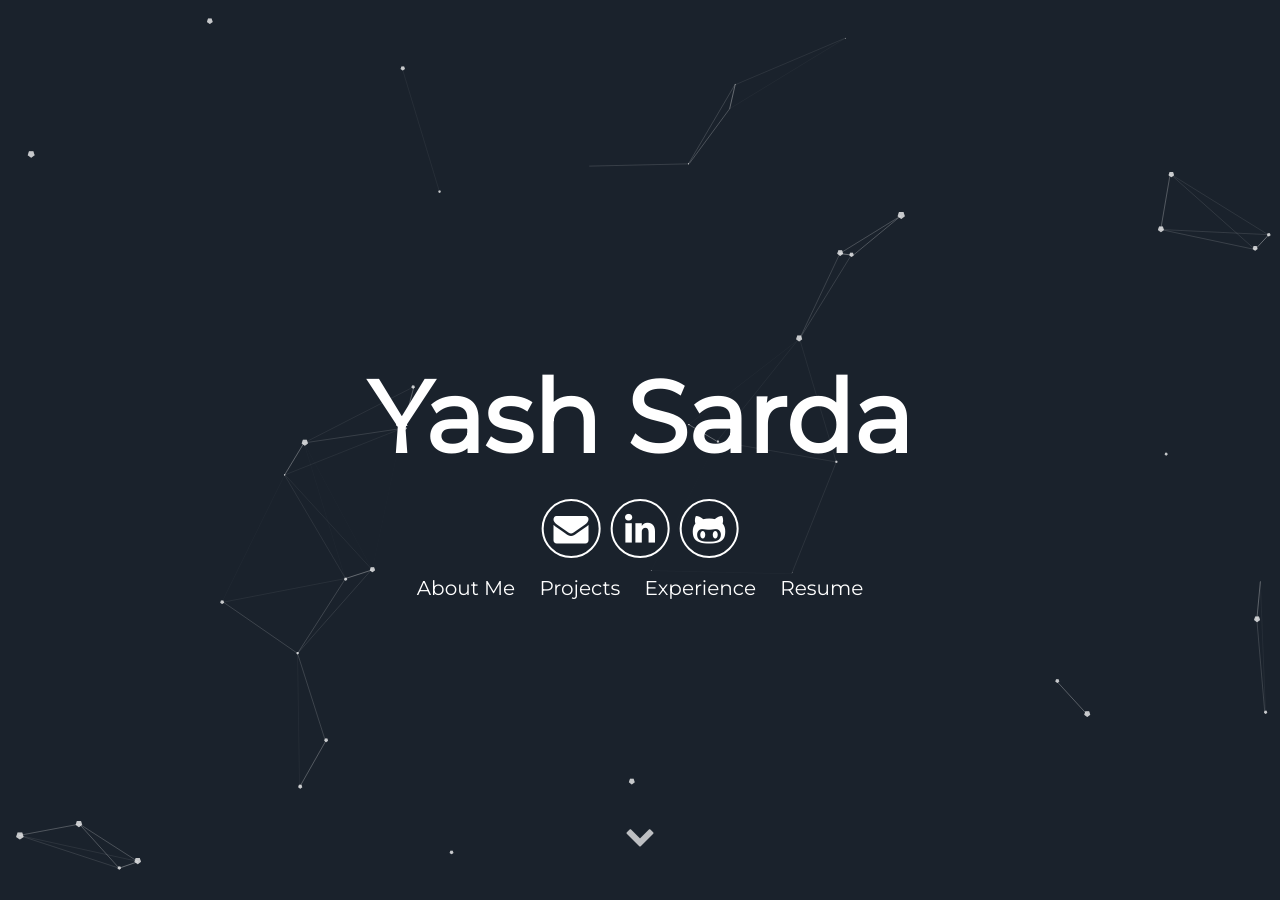
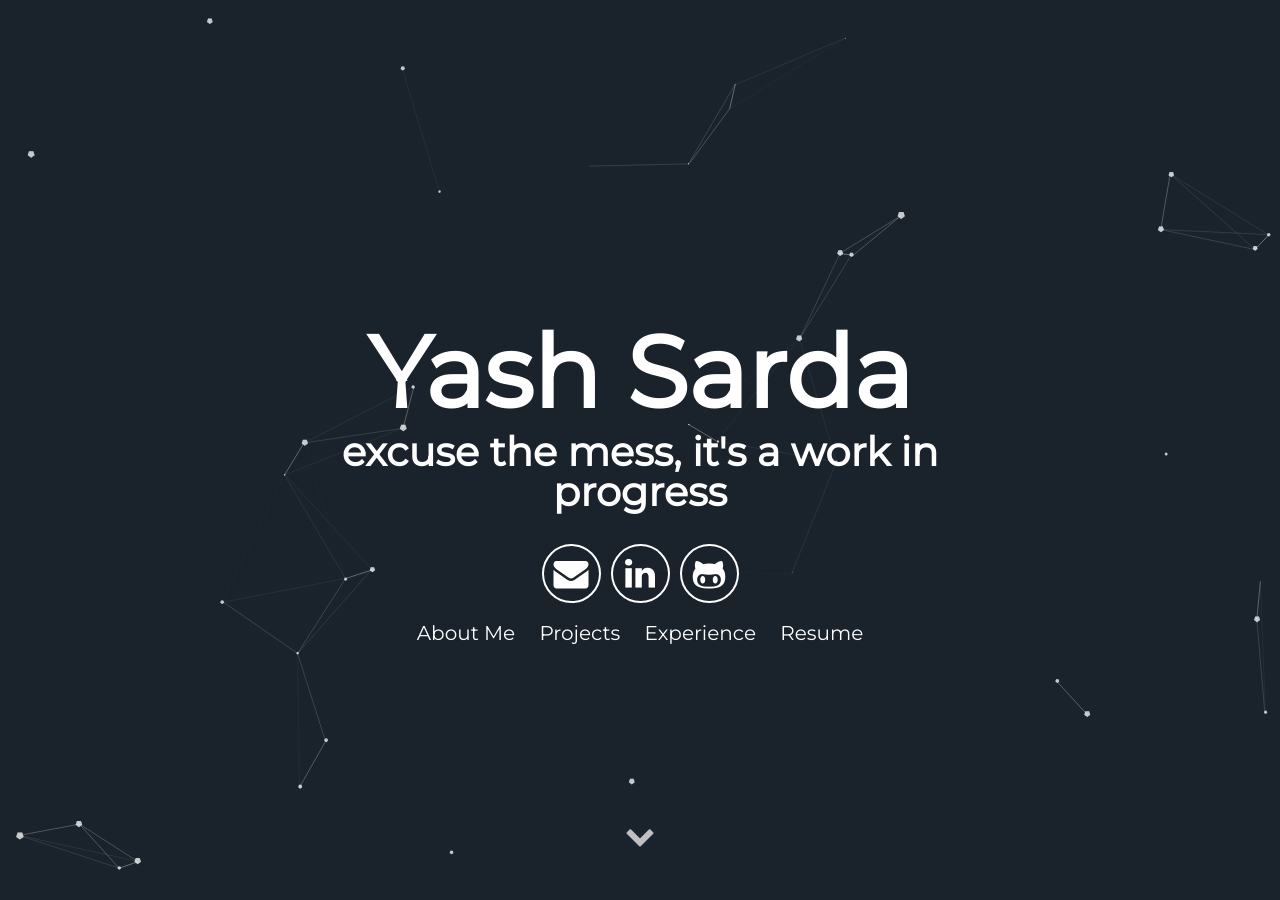
Before and after one commit to ysarda/ysarda.github.io, a Jekyll site: the page built from index.html, in a window 1280 px wide and 900 px high. Built offline with Jekyll 4.4.1, drawn with Linux system fonts in a browser that asks for light colours; some of the changed text lies outside the part shown.

Commit message:
some updates

```diff
--- a/_config.yml
+++ b/_config.yml
@@ -6,9 +6,9 @@
 
 # User settings
 username: Yash Sarda
-user_description_theory: Physics-Based Machine Learning. Computational Fluid Dynamics. Quantum Information Science. Sleep.
+user_description_theory: Physics-Based Machine Learning. Computational Fluid Dynamics. Deep Reinforcement Learning. Sleep.
 user_description_applied: Generative Artificial Intelligence. Hypersonic Vehicles. Space Exploration. Eating.
-user_title:
+user_title: excuse the mess, it's a work in progress
 email: ysarda9@gmail.com
 twitter_username: xysarda
 github_username:  ysarda
--- a/_includes/projects.html
+++ b/_includes/projects.html
@@ -335,5 +335,49 @@
     <div style="clear: both;"></div>
   </div>
 </div>
+
+<div class="user-details">
+  <h1 style="color: white;"> Personal Projects </h1>
+</div>
+<!-- <a href="https://github.com/ysarda/minezero" class="user-projects">
+  <div class="images-left">
+    <img alt="mountains" src="{{ "/assets/img/minecraft.jpg" | prepend: site.baseurl }}" />
+  </div>
+  <div class="contents-right">
+    <h3 style="color: white;"> MineZero </h3>
+    <ul>
+      <li style="color: white;"> Deep Reinforcement Learning </li>
+      <li style="color: white;"> Human-Agent Teaming </li>
+    </ul>
+    <p style="color: white;"> Exploring Minecraft as an open-world simulator for RL agents, with various objectives like collection, survival, and architecture. </p>
+  </div>
+</a>
+<a href="https://github.com/ysarda/perspective" class="user-projects">
+  <div class="images-left">
+    <img alt="drone" src="{{ "/assets/img/drone.jpg" | prepend: site.baseurl }}" />
+  </div>
+  <div class="contents-right">
+    <h3 style="color: white;"> Perspective </h3>
+    <ul>
+      <li style="color: white;"> Deep Reinforcement Learning</li>
+      <li style="color: white;"> Topology Optimization </li>
+    </ul>
+    <p style="color: white;"> Personal project on blended wing VTOL drones and autonomous flight. </p>
+  </div>
+</a> -->
+<a href="https://github.com/ysarda/rasr" class="user-projects">
+  <div class="images-left">
+    <img alt="meteors" src="{{ "/assets/img/meteor.jpg" | prepend: site.baseurl }}" />
+  </div>
+  <div class="contents-right">
+    <h3 style="color: white;"> RASR </h3>
+    <ul>
+      <li style="color: white;"> Deep Learning </li>
+      <li style="color: white;"> Information Fusion </li>
+    </ul>
+    <p style="color: white;"> Space object entry tracking for meteors and space debris. </p>
+  </div>
+</a> -->
+
 </body>
 </html>
```
